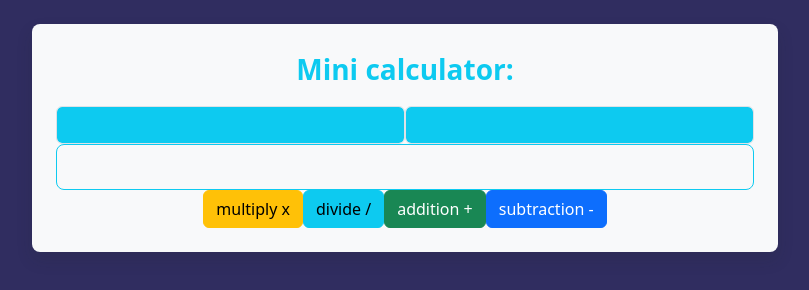
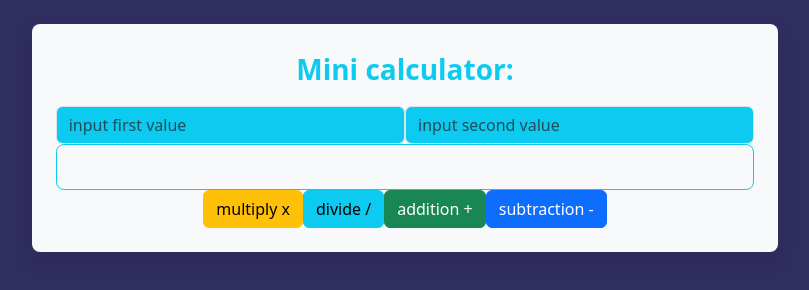
Before and after one commit to ibrawhim/mini-calculator, a plain HTML site: page index.html in a window 1280 px wide. Shown: the whole page, without its empty margins (235-1044 px from the left). Drawn offline with Linux system fonts and the light colour scheme.

Commit message:
new version

```diff
--- a/index.html
+++ b/index.html
@@ -12,7 +12,7 @@
         <p class=" fs-3 fw-bold text-info text-center">Mini calculator:</p>
         <div class="form-group d-flex bg-light">
             <!-- <input type="number" placeholder="Input your score" id="score" class="form-control shadow-sm p-2">  -->
-            <input type="number" class="form-control bg-info" id="first"><input type="number" class="form-control bg-info" id="second">
+            <input type="number" placeholder="input first value" class="form-control bg-info" id="first"><input type="number" placeholder="input second value" class="form-control bg-info" id="second">
         </div>
         <div class="text-center border border-1 border-info p-1 fs-4 fw-bold rounded-3 bg-light" id="result"><span class="text-light">0</span></div>
         <div class="form-group d-flex justify-content-center align-items-center">
```
